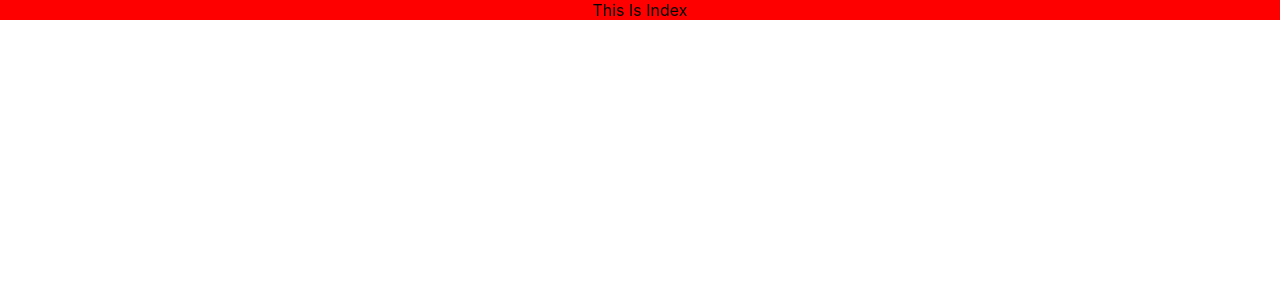
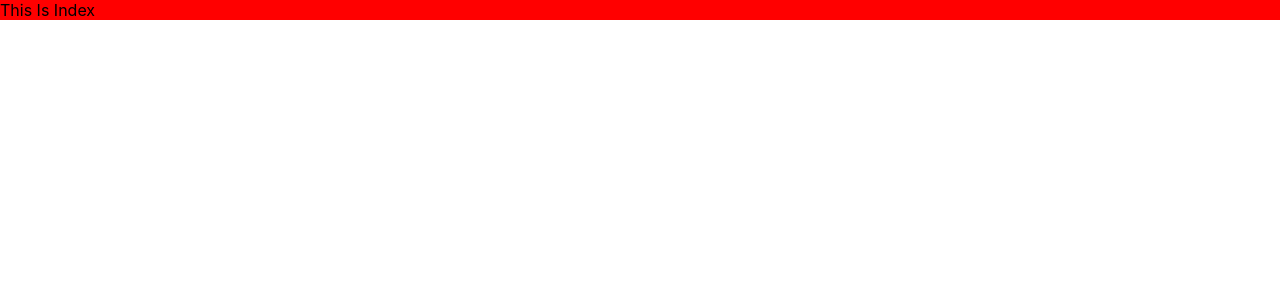
Before and after one commit to Howlcn1997/blog-react, a React (Create React App) app: page / in a window 1280 px wide. Shown: the top 300 px of the page. Built offline with nearby package versions, Linux system fonts and the light colour scheme.

Commit message:
feat: router

```diff
--- a/package.json
+++ b/package.json
@@ -6,6 +6,7 @@
     "@testing-library/jest-dom": "^4.2.4",
     "@testing-library/react": "^9.3.2",
     "@testing-library/user-event": "^7.1.2",
+    "history": "^4.10.1",
     "react": "^16.13.1",
     "react-dom": "^16.13.1",
     "react-scripts": "3.4.1"
--- a/src/App.js
+++ b/src/App.js
@@ -1,13 +1,23 @@
-import React from "react";
-import logo from "./logo.svg";
-import Index from "@pages/index/index";
-import "./App.css";
+import React from 'react';
+import { Router, Route, Switch, Redirect } from 'react-router-dom';
+import { createBrowserHistory } from 'history';
 
+import Index from '@pages/index/index';
+import ErrorBoundary from '@components/ErrorBoundary';
+
+import './App.css';
+
+const history = createBrowserHistory();
 function App() {
   return (
-    <div className="App">
-      <Index />
-    </div>
+    <ErrorBoundary>
+      <Router history={history}>
+        <Switch>
+          <Route path="/" component={Index} />
+          <Redirect to="/" />
+        </Switch>
+      </Router>
+    </ErrorBoundary>
   );
 }
 
--- /dev/null
+++ b/src/components/ErrorBoundary/index.js
@@ -0,0 +1,31 @@
+import React from 'react';
+
+/**
+ * Error Boundaries
+ * Prevent errors from causing page crashes
+ *
+ * 错误边界
+ * 防止由于Javascript错误导致的页面崩溃
+ */
+export default class ErrorBoundary extends React.Component {
+  constructor(props) {
+    super(props);
+    this.state = { hasError: false };
+  }
+  static getDerivedStateFromError(error) {
+    console.log(error);
+    // 更新 state 使下一次渲染能够显示降级后的 UI
+    // Update the state so that the next rendering can show the downgraded UI
+    return { hasError: true };
+  }
+  componentDidCatch(error, info) {
+    // this.setState({ hasError: true });
+    console.error('Catch Error :', error, info);
+  }
+  render() {
+    if (this.state.hasError) {
+      return <h1>Something went wrong</h1>;
+    }
+    return this.props.children;
+  }
+}
```
